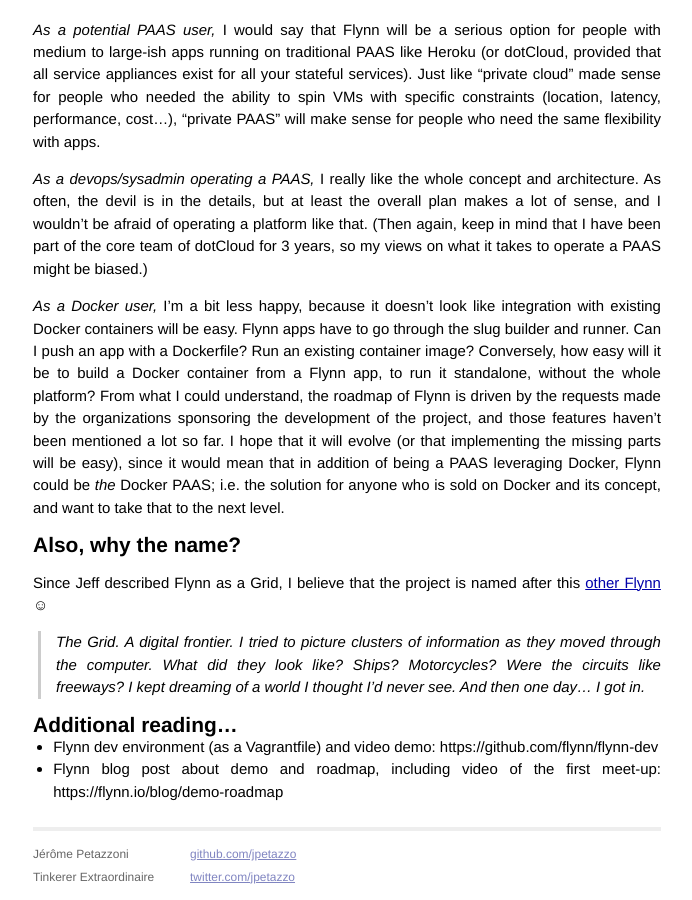
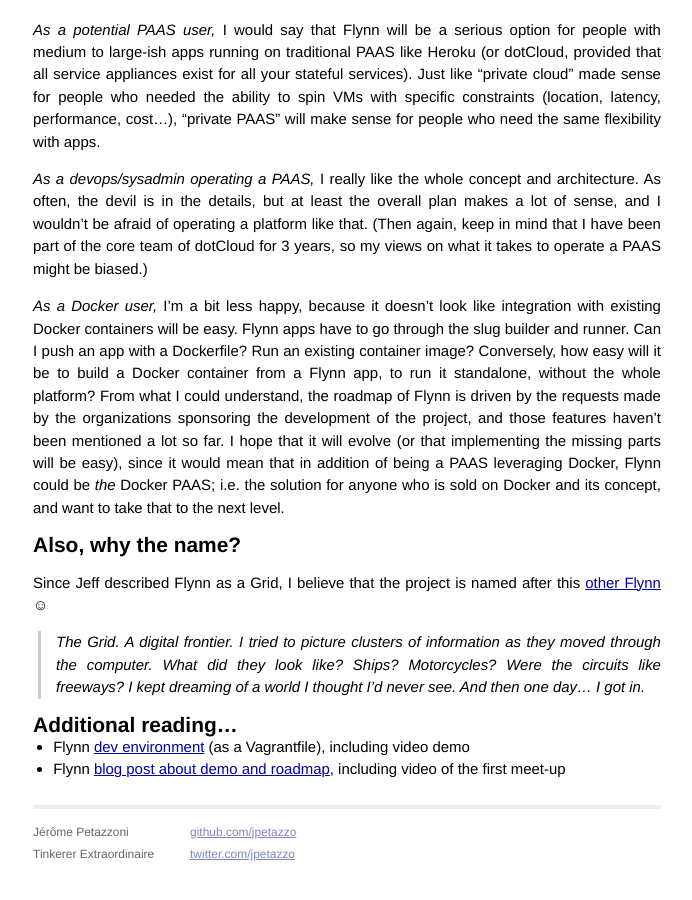
Before and after one commit to jpetazzo/jpetazzo.github.io, a Jekyll site: the page built from _posts/2013-11-17-flynn-docker-paas.markdown, in a window 1280 px wide and 900 px high, scrolled down 6130 px. Shown: the whole window, without its empty margins (293-985 px from the left). Built offline with Jekyll 4.4.1, drawn with Linux system fonts in a browser that asks for light colours; Markdown is read by kramdown in place of the engine named in the settings; after the commit the page ends 7008 px from its top, so only the background shows below that.

Commit message:
Fix links.

```diff
--- a/_posts/2013-11-17-flynn-docker-paas.markdown
+++ b/_posts/2013-11-17-flynn-docker-paas.markdown
@@ -367,11 +367,10 @@
 
 ### Additional reading...
 
-- Flynn dev environment (as a Vagrantfile) and video demo:
-  https://github.com/flynn/flynn-dev
-- Flynn blog post about demo and roadmap, including video of the first
-  meet-up:
-  https://flynn.io/blog/demo-roadmap
+- Flynn [dev environment](https://github.com/flynn/flynn-dev)
+  (as a Vagrantfile), including video demo
+- Flynn [blog post about demo and roadmap](https://flynn.io/blog/demo-roadmap),
+  including video of the first meet-up
 
 
 [Cocaine]: http://api.yandex.com/cocaine/
```
